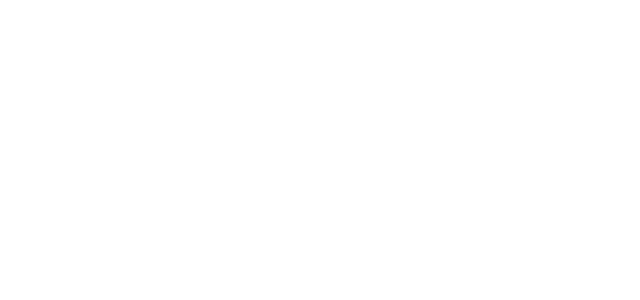
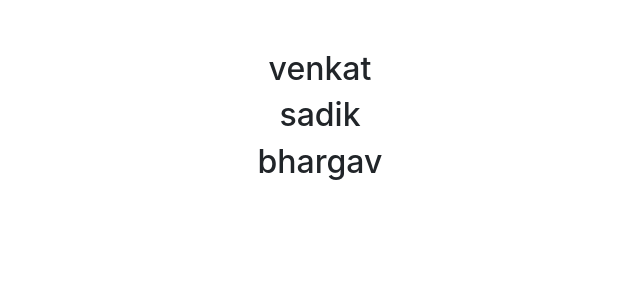
Before and after one commit to saitinku510/React-app, a React (Create React App) app: page / in a window 1280 px wide. Shown: the top 300 px of the page, without its empty margins (320-960 px from the left). Built offline with nearby package versions, Linux system fonts and the light colour scheme.

Commit message:
List rendering of an array

```diff
--- a/src/App.js
+++ b/src/App.js
@@ -9,6 +9,7 @@
 import EventBind from './Components/eventBind'
 import ParentComponent from './Components/parentComponent'
 import UserGreeting from './Components/userGreeting'
+import NameList from './Components/nameList'
 // import Counter from './Components/counter'
 
 function App() {
@@ -31,7 +32,8 @@
       {/* <ClassClick /> */}
       {/* <EventBind /> */}
       {/* <ParentComponent /> */}
-      <UserGreeting />
+      {/* <UserGreeting /> */}
+      <NameList />
     </div>
   );
 }
--- /dev/null
+++ b/src/Components/nameList.js
@@ -0,0 +1,14 @@
+import React from 'react'
+
+function NameList() {
+    const Names = ['venkat', 'sadik', 'bhargav']
+  return (
+    <div>
+      <h2>{Names[0]}</h2>
+      <h2>{Names[1]}</h2>
+      <h2>{Names[2]}</h2>
+    </div>
+  )
+}
+
+export default NameList
```
